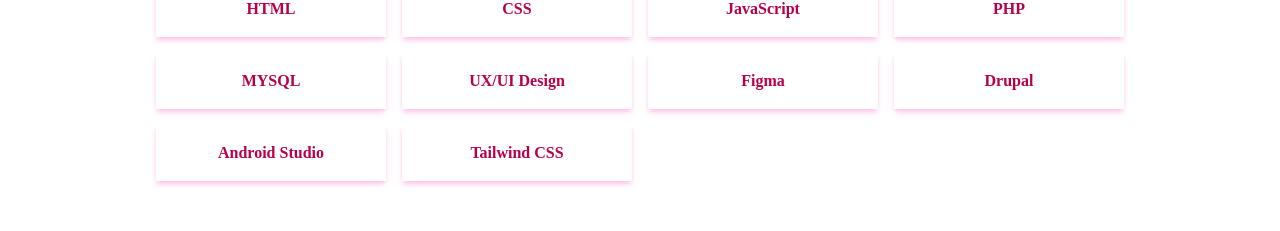
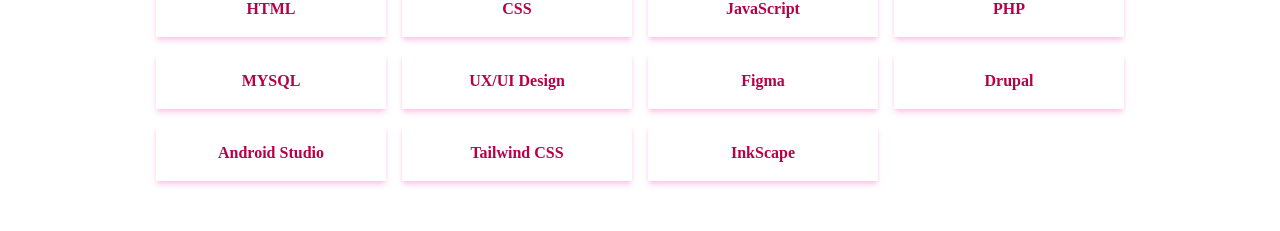
Before and after one commit to IndiraPriyadharshini-63/Portfolio, a React (Create React App) app: page / in a window 1280 px wide. Shown: the part 2059-2290 px from the top of the page. Built offline with nearby package versions, Linux system fonts and the light colour scheme.

Commit message:
Skillset added

```diff
--- a/src/components/Skills.jsx
+++ b/src/components/Skills.jsx
@@ -68,6 +68,9 @@
           <div className="shadow-md shadow-[#ffc6e9] hover:scale-110 duration-500">
             <p className="my-4">Tailwind CSS</p>
           </div>
+          <div className="shadow-md shadow-[#ffc6e9] hover:scale-110 duration-500">
+            <p className="my-4">InkScape</p>
+          </div>
         </div>
       </div>
     </div>
```
